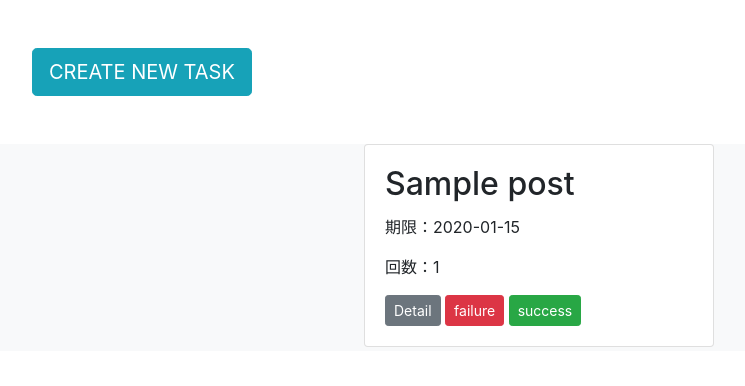
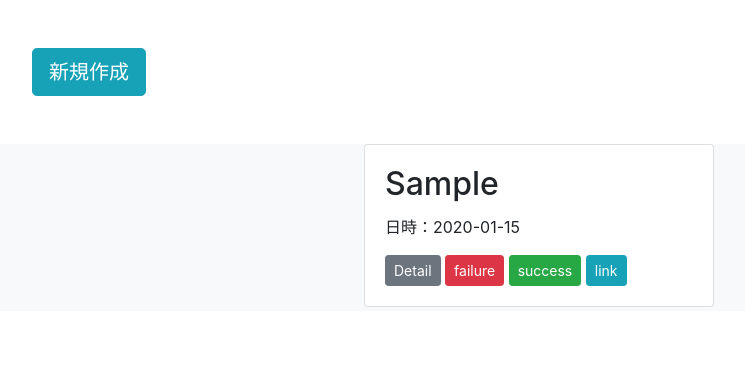
Before and after one commit to Nova-jp/todo-app, a Flask app: page / in a window 1280 px wide. Shown: the part 90-476 px from the top of the page, without its empty margins (101-846 px from the left). Run offline with Flask 2, Linux system fonts and the light colour scheme; tables that the repository leaves empty hold one stand-in row (values such as "Sample post"); some libraries are stand-ins or nearby versions.

Commit message:
add link button and header system

```diff
--- a/app.py
+++ b/app.py
@@ -1,8 +1,7 @@
 from flask import Flask, render_template, request, redirect, url_for
 from flask_sqlalchemy import SQLAlchemy
 from datetime import datetime, date
-import os
-
+import os, functions
 app = Flask(__name__)
 
 db_uri = os.environ.get('DATABASE_URL') or "sqlite:///todo.db"
@@ -14,6 +13,7 @@ db = SQLAlchemy(app)
 class Post(db.Model):
     id = db.Column(db.Integer, primary_key=True)
     title = db.Column(db.String(30), nullable=False)
+    header = db.Column(db.String(30), nullable=False)
     detail = db.Column(db.String(100))
     due = db.Column(db.DateTime, nullable=False)
     count = db.Column(db.Integer)
@@ -26,11 +26,12 @@ def index():
         return render_template('index.html', posts=posts, today=date.today())
     else:
         title = request.form.get('title')
+        header = functions.shrinktitle(title)
         detail = request.form.get('detail')
         due = date.today()
         count = 0
 
-        new_post = Post(title=title, detail=detail, due=due, count=count)
+        new_post = Post(title=title, header=header, detail=detail, due=due, count=count)
 
         db.session.add(new_post)
         db.session.commit()
@@ -65,7 +66,6 @@ def update(id):
     else:
         post.title = request.form.get('title')
         post.detail = request.form.get('detail')
-        post.due = datetime.strptime(request.form.get('due'), '%Y-%m-%d')
 
         db.session.commit()
         return redirect('/')
@@ -78,6 +78,7 @@ def count_plus(id):
         db.session.delete(post)
     else:
         post.count = post.count + 1
+        post.due = date.today()
     db.session.commit()
     return redirect('/')
 
@@ -87,6 +88,7 @@ def count_minus(id):
     post = Post.query.get(id)
     if post.count > 0:
         post.count = post.count - 1
+    post.due = date.today()
     db.session.commit()
     return redirect('/')
 
--- a/templates/create.html
+++ b/templates/create.html
@@ -6,15 +6,11 @@
     <div class="form-group pb-3">
         <label for="title">Title : </label>
         <input type="text" class="form-control" name="title" aria-describedby="title-help">
-        <small id="title-help" class="form-text text-muted">To doを入力してください。</small>
+        <small id="title-help" class="form-text text-muted">URLを入力してください。</small>
     </div>
     <div class="form-group pb-3">
         <label for="detail">Detail : </label>
         <input type="text" class="form-control" name="detail">
-    </div>
-    <div class="form-group pb-3">
-        <label for="due">Due : </label>
-        <input type="date" name="due" required>
     </div>
     <a class="btn btn-outline-primary" href="/" role="button">Return</a>
     <button type="submit" class="btn btn-primary">Create</button>
--- a/templates/detail.html
+++ b/templates/detail.html
@@ -9,6 +9,7 @@
         <p>{{ post.detail }}</p>
         <div class="pt-2">
             <a class="btn btn-outline-success" href="/" role="button">Return</a>
+            <a class="btn btn-danger" href="/delete/{{ post.id }}" role="button">Delete</a>
             <a class="btn btn-success" href="/update/{{ post.id }}" role="button">Update</a>
         </div>
     </div>
--- a/templates/index.html
+++ b/templates/index.html
@@ -2,19 +2,19 @@
 
 {% block body %}
     <div class="container">
-    <a class="btn btn-info btn-lg m-5" href="/create" role="button">CREATE NEW TASK</a>
+    <a class="btn btn-info btn-lg m-5" href="/create" role="button">新規作成</a>
     <div class="row">
     <div class="col-4 bg-light">
         {% for post in posts %}
             {% if post.count == 0 %}
                 <div class="card w-100 mb-1" style="margin: auto;">
                     <div class="card-body">
-                        <h2 class="card-title">{{ post.title }}</h2>
-                        <p>期限：{{ post.due.date() }}</p>
-                        <p>回数：{{ post.count }}</p>
+                        <h2 class="card-title">{{ post.header }}</h2>
+                        <p>日時：{{ post.due.date() }}</p>
                         <a class="btn btn-secondary btn-sm" href="/detail/{{ post.id }}" role="button">Detail</a>
                         <a class="btn btn-danger btn-sm" href="/count_minus/{{ post.id }}" role="button">failure</a>
                         <a class="btn btn-success btn-sm" href="/count_plus/{{ post.id }}" role="button">success</a>
+                        <a class="btn btn-info btn-sm" href="{{ post.title }}" target="_blank" rel="noopener noreferrer" role="button">link</a>
                     </div>
                 </div>
             {% endif %}
@@ -25,12 +25,12 @@
             {% if post.count == 1 %}
                 <div class="card w-100 mb-1" style="margin: auto;">
                     <div class="card-body">
-                        <h2 class="card-title">{{ post.title }}</h2>
-                        <p>期限：{{ post.due.date() }}</p>
-                        <p>回数：{{ post.count }}</p>
+                        <h2 class="card-title">{{ post.header }}</h2>
+                        <p>日時：{{ post.due.date() }}</p>
                         <a class="btn btn-secondary btn-sm" href="/detail/{{ post.id }}" role="button">Detail</a>
                         <a class="btn btn-danger btn-sm" href="/count_minus/{{ post.id }}" role="button">failure</a>
                         <a class="btn btn-success btn-sm" href="/count_plus/{{ post.id }}" role="button">success</a>
+                        <a class="btn btn-info btn-sm" href="{{ post.title }}" target="_blank" rel="noopener noreferrer" role="button">link</a>
                     </div>
                 </div>
             {% endif %}
@@ -41,12 +41,12 @@
             {% if post.count >= 2 %}
                 <div class="card w-100 mb-1" style="margin: auto;">
                     <div class="card-body">
-                        <h2 class="card-title">{{ post.title }}</h2>
-                        <p>期限：{{ post.due.date() }}</p>
-                        <p>回数：{{ post.count }}</p>
+                        <h2 class="card-title">{{ post.header }}</h2>
+                        <p>日時：{{ post.due.date() }}</p>
                         <a class="btn btn-secondary btn-sm" href="/detail/{{ post.id }}" role="button">Detail</a>
                         <a class="btn btn-danger btn-sm" href="/count_minus/{{ post.id }}" role="button">failure</a>
                         <a class="btn btn-success btn-sm" href="/count_plus/{{ post.id }}" role="button">success</a>
+                        <a class="btn btn-info btn-sm" href="{{ post.title }}" target="_blank" rel="noopener noreferrer" role="button">link</a>
                     </div>
                 </div>
             {% endif %}
--- a/templates/update.html
+++ b/templates/update.html
@@ -8,8 +8,6 @@
         <input type="text" name="title" value={{ post.title }}>
         <label for="detail">Detail</label>
         <input type="text" name="detail" value={{ post.detail }}>
-        <label for="due">Due</label>
-        <input type="date" name="due" value={{ post.due.date() }} required>
         <input type="submit" value="Change">
     </form>
 </div>
```
Also changed, not shown: functions.py (added, +10 -0 lines), todo.db.
